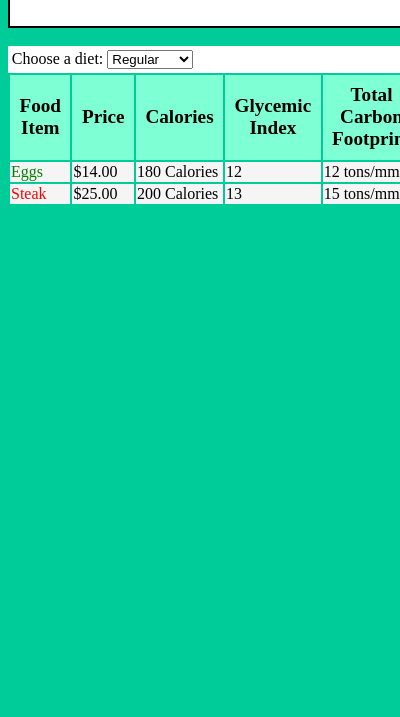
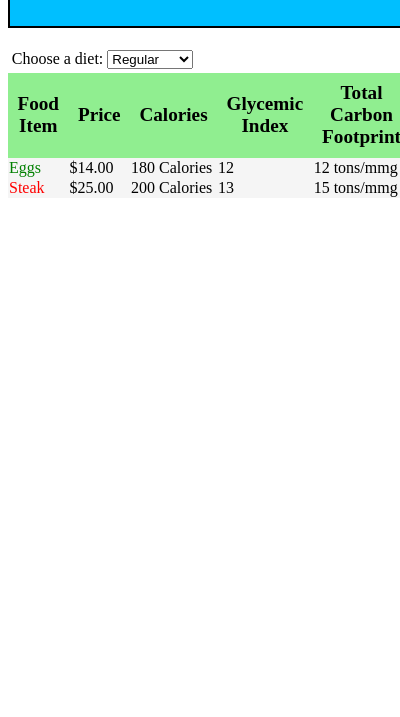
Before and after one commit to agarmu/conscious-cook, a browser extension: page front-end/ConsciousCook/popup.html in a window 400 px wide. Shown: the part 127-844 px from the top of the page. Drawn offline with Linux system fonts and the light colour scheme.

Commit message:
Update popup.css

```diff
--- a/front-end/ConsciousCook/popup.css
+++ b/front-end/ConsciousCook/popup.css
@@ -1,24 +1,30 @@
 body{
-    background-color: #00cc99;
+    background-color: white;
     width: fit-content;
 }
 
 
 td {
+    border-collapse: collapse;
     background-color: whitesmoke;
 
 }
 
 th{
+    border-collapse: collapse;
     padding: 0.25cm;
 }
 
 thead{
+    border-top-left-radius: 15px;
+    border-top-right-radius: 15px;
+    border-collapse: collapse;
     font-size: Larger;
     border-spacing: 0cm;
 }
 
 table{
+    border-collapse: collapse;
 }
 
 .healthy{
@@ -45,7 +51,7 @@ h2{
 
 
 thead{
-    background-color: aquamarine;
+    background-color: lightgreen;
 }
 
 #dietTitle{
@@ -58,7 +64,7 @@ thead{
     width: 98%;
     padding-left: 0.1cm;
     border:2px solid black;
-    background-color: white;
+    background-color: deepskyblue;
 }
 
 
@@ -66,3 +72,7 @@ thead{
     position: relative;
     bottom: 10px;
 }
+
+hr.solid {
+    border-top: 3px solid #bbb;
+  }
```
